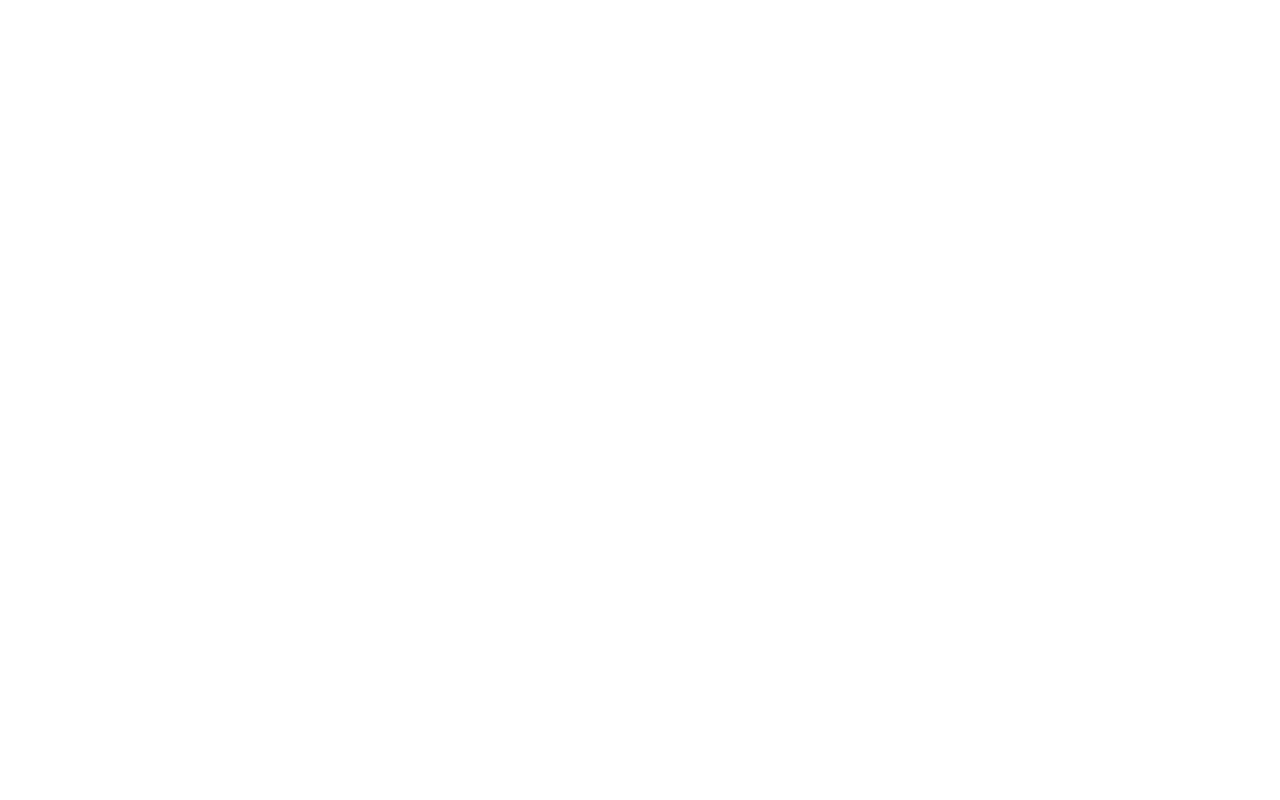
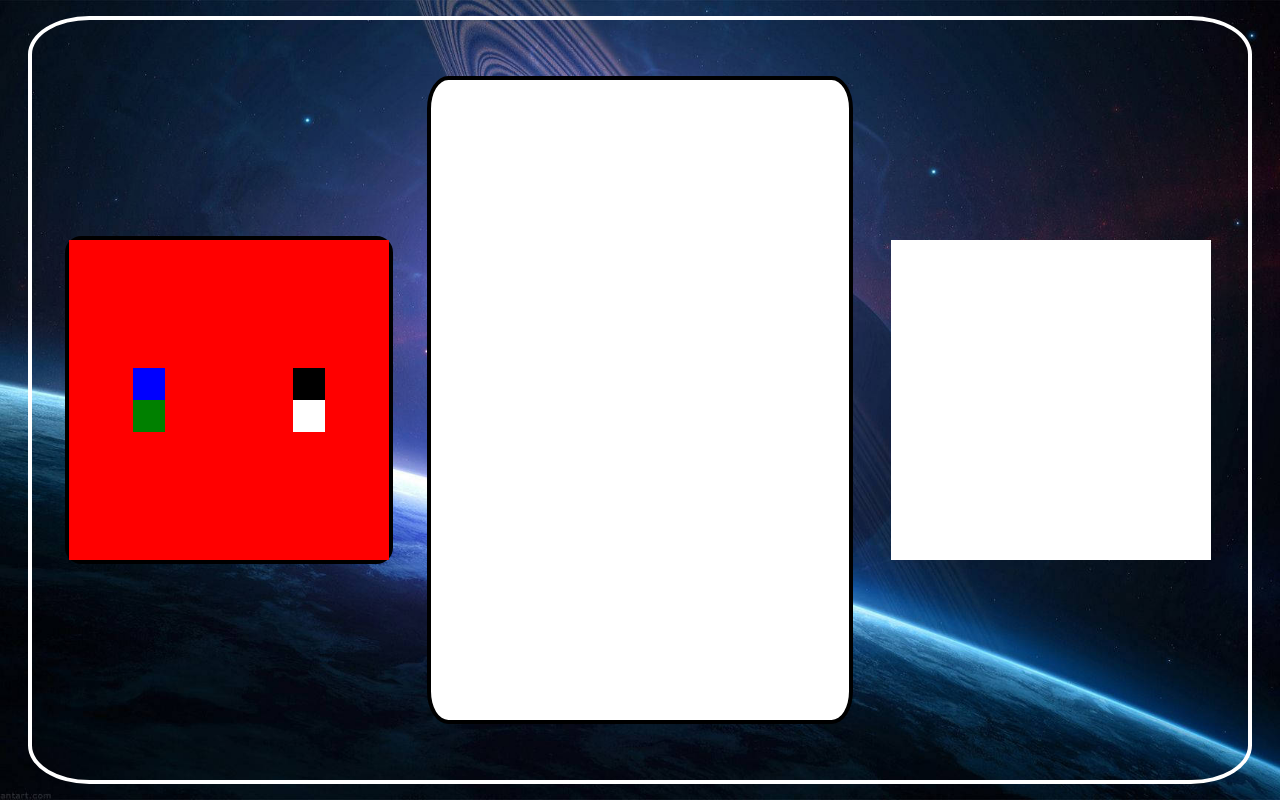
Before and after one commit to VALDITOR/Master-Mind, a plain HTML site: page pages/board.html in a window 1280 px wide. Drawn offline with Linux system fonts and the light colour scheme.

Commit message:
Creating and styling dashboard page

```diff
--- a/css/styles.css
+++ b/css/styles.css
@@ -212,3 +212,147 @@ a{
     height: 3em;
     width: 4.5em;
 }
+
+/*board*/
+.board-div{
+    display: flex;
+    justify-content: center;
+    align-items: center;
+
+    height: 95vh;
+    width: 95vw;
+
+    border: 0.25em solid white;
+
+    border-radius: 5% 5% 5% 5%;
+}
+
+.container-board-color{
+    display: flex;
+    justify-content: center;
+    align-items: center;
+
+    height: 95vh;
+    width: 33.3vw;
+}
+
+.board-color{
+    display: flex;
+    justify-content: center;
+    align-items: center;
+
+
+
+    height: 20em;
+    width: 20em;
+
+    background-color: white;
+
+    border-radius: 5% 5% 5% 5%;
+
+    border: 0.25em solid black;
+}
+
+.board-color-row1{
+    display: flex;
+    justify-content: center;
+    align-items: center;
+    flex-direction: column;
+
+    height: 20em;
+    width: 20em;
+
+    background-color: red;
+}
+
+.board-color-row2{
+    display: flex;
+    justify-content: center;
+    align-items: center;
+    flex-direction: column;
+
+    height: 20em;
+    width: 20em;
+
+    background-color: red;
+}
+
+.board-color-color0{
+
+
+    height: 2em;
+    width: 2em;
+
+    background-color: blue;
+}
+
+.board-color-color1{
+
+
+    height: 2em;
+    width: 2em;
+
+    background-color: green;
+}
+
+.board-color-color2{
+
+
+    height: 2em;
+    width: 2em;
+
+    background-color: black;
+}
+
+.board-color-color3{
+
+
+    height: 2em;
+    width: 2em;
+
+    background-color: white;
+}
+
+.container-board{
+    display: flex;
+    justify-content: center;
+    align-items: center;
+
+    height: 95vh;
+    width: 33.3vw;
+}
+
+.board{
+    display: flex;
+    justify-content: center;
+    align-items: center;
+
+    height: 40em;
+    width: 30em;
+
+    background-color: white;
+
+    border-radius: 5% 5% 5% 5%;
+
+    border: 0.25em solid black;
+}
+
+.container-board-btn{
+    display: flex;
+    justify-content: center;
+    align-items: center;
+
+    height: 95vh;
+    width: 33.3vw;
+}
+
+.board-btn{
+    display: flex;
+    justify-content: center;
+    align-items: center;
+
+    height: 20em;
+    width: 20em;
+
+    background-color: white;
+}
--- a/pages/board.html
+++ b/pages/board.html
@@ -4,6 +4,28 @@
     <meta charset="UTF-8" />
     <meta name="viewport" content="width=device-width, initial-scale=1.0" />
     <title>Document</title>
+    <link rel="stylesheet" href="../css/styles.css" />
   </head>
-  <body></body>
+  <body>
+    <div class="board-div">
+      <div class="container-board-color">
+        <div class="board-color">
+          <div class="board-color-row1">
+            <div class="board-color-color0"></div>
+            <div class="board-color-color1"></div>
+          </div>
+          <div class="board-color-row2">
+            <div class="board-color-color2"></div>
+            <div class="board-color-color3"></div>
+          </div>
+        </div>
+      </div>
+      <div class="container-board">
+        <div class="board"></div>
+      </div>
+      <div class="container-board-btn">
+        <div class="board-btn"></div>
+      </div>
+    </div>
+  </body>
 </html>
```
